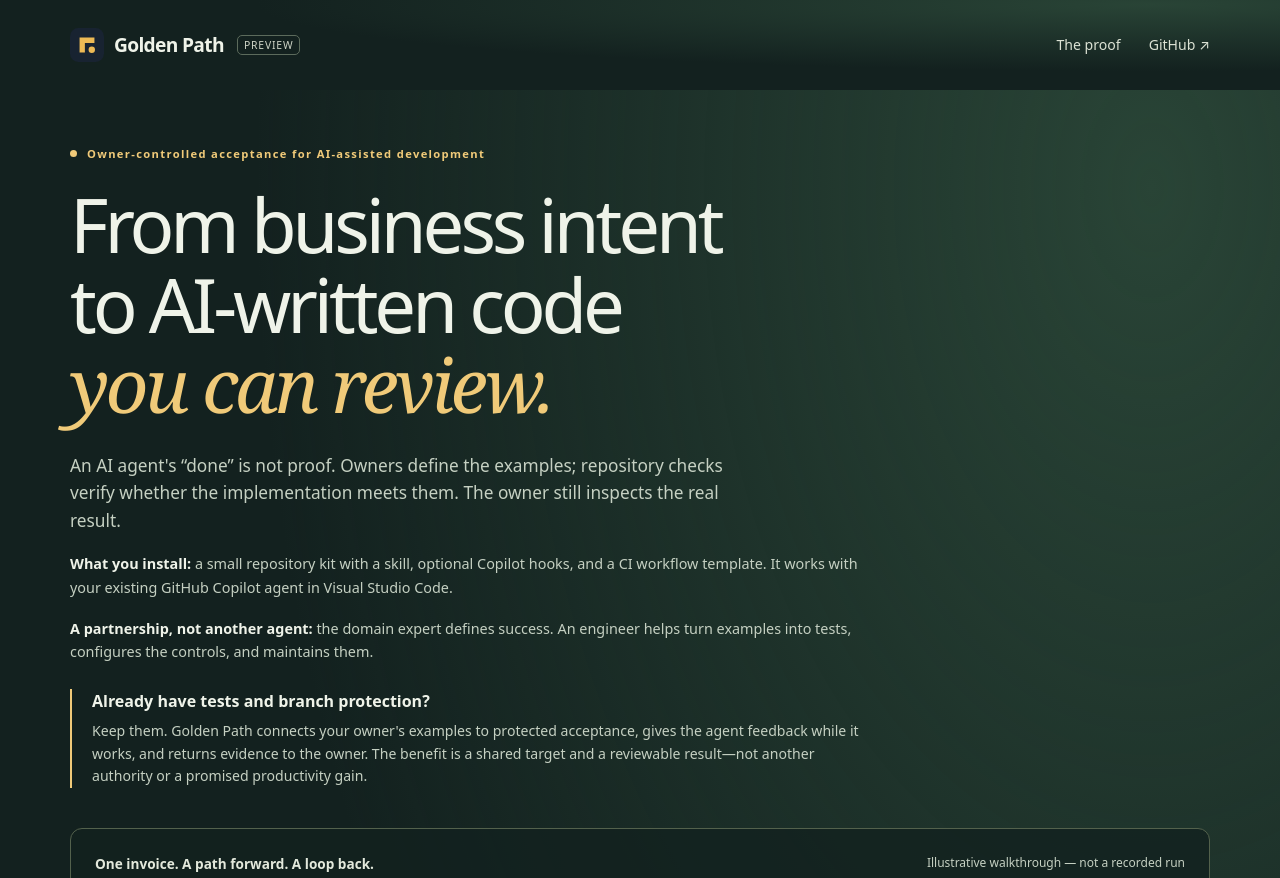
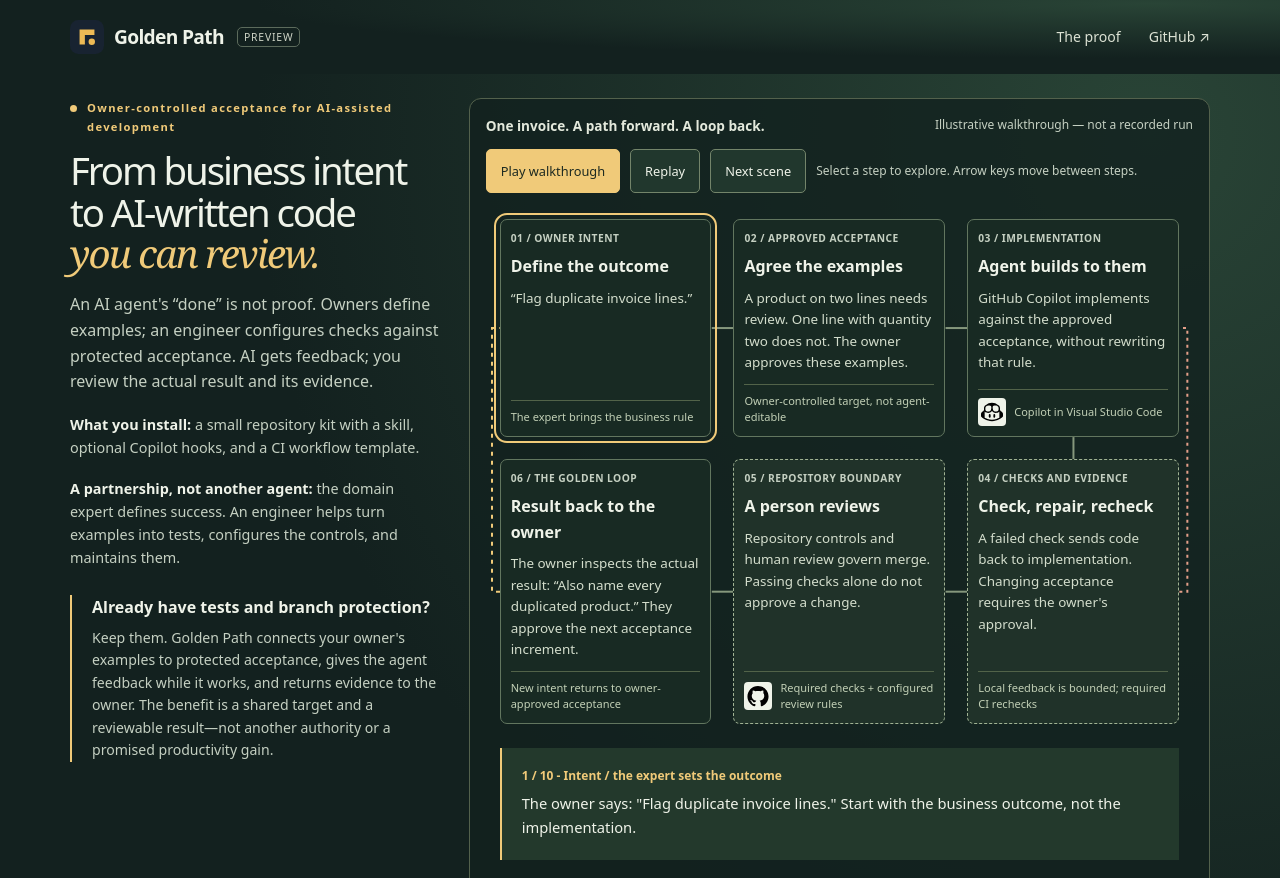
Before and after one commit to krnese/golden-path, a website with bundled scripts: page site/index.html in a window 1280 px wide. Shown: the top 878 px of the page. Built offline with nearby package versions, Linux system fonts and the light colour scheme; files whose address does not match are found by name.

Commit message:
Site: fit the AI headline and initial flow on one screen
Reduce the headline size and place the complete invoice diagram beside the introduction on laptop screens. Preserve readable mobile and static layouts, with first-viewport screenshots and measured browser checks.

Co-authored-by: Copilot <223556219+Copilot@users.noreply.github.com>

```diff
--- a/site/index.html
+++ b/site/index.html
@@ -27,12 +27,14 @@
   <main id="main">
     <div class="hero-shell">
       <section class="container hero" aria-labelledby="promise">
-        <p class="eyebrow"><span class="signal" aria-hidden="true"></span>Owner-controlled acceptance for AI-assisted development</p>
-        <h1 id="promise">From business intent<br>to AI-written code<br><em>you can review.</em></h1>
-        <p class="hero-intro">An AI agent's &ldquo;done&rdquo; is not proof. Owners define the examples; repository checks verify whether the implementation meets them. The owner still inspects the real result.</p>
-        <p class="what-you-install"><strong>What you install:</strong> a small repository kit with a skill, optional Copilot hooks, and a CI workflow template. It works with your existing GitHub Copilot agent in Visual Studio Code.</p>
-        <p class="partnership"><strong>A partnership, not another agent:</strong> the domain expert defines success. An engineer helps turn examples into tests, configures the controls, and maintains them.</p>
-        <div class="adoption-note"><h2>Already have tests and branch protection?</h2><p>Keep them. Golden Path connects your owner's examples to protected acceptance, gives the agent feedback while it works, and returns evidence to the owner. The benefit is a shared target and a reviewable result&mdash;not another authority or a promised productivity gain.</p></div>
+        <div class="hero-copy">
+          <p class="eyebrow"><span class="signal" aria-hidden="true"></span>Owner-controlled acceptance for AI-assisted development</p>
+          <h1 id="promise">From business intent<br>to AI-written code<br><em>you can review.</em></h1>
+          <p class="hero-intro">An AI agent's &ldquo;done&rdquo; is not proof. Owners define examples; an engineer configures checks against protected acceptance. AI gets feedback; you review the actual result and its evidence.</p>
+          <p class="what-you-install"><strong>What you install:</strong> a small repository kit with a skill, optional Copilot hooks, and a CI workflow template.</p>
+          <p class="partnership"><strong>A partnership, not another agent:</strong> the domain expert defines success. An engineer helps turn examples into tests, configures the controls, and maintains them.</p>
+          <div class="adoption-note"><h2>Already have tests and branch protection?</h2><p>Keep them. Golden Path connects your owner's examples to protected acceptance, gives the agent feedback while it works, and returns evidence to the owner. The benefit is a shared target and a reviewable result&mdash;not another authority or a promised productivity gain.</p></div>
+        </div>
 
         <figure class="workflow" id="walkthrough" aria-labelledby="workflow-title">
           <figcaption id="workflow-title"><strong>One invoice. A path forward. A loop back.</strong><span class="illustrative-label">Illustrative walkthrough &mdash; not a recorded run</span></figcaption>
@@ -60,7 +62,7 @@
         </figure>
 
         <div class="actions"><a class="button primary" href="#quickstart">Try your first task <span aria-hidden="true">&rarr;</span></a><a class="button secondary" href="https://github.com/krnese/golden-path/blob/{{SOURCE_REF}}/docs/background.md">Read the background <span aria-hidden="true">&nearr;</span></a></div>
-        <p class="hero-footnote">Your existing Copilot agent. Your own tests. Your repository's authority.</p>
+        <p class="hero-footnote">Works with your existing GitHub Copilot agent in Visual Studio Code. Your own tests. Your repository's authority.</p>
       </section>
     </div>
 
--- a/site/styles.css
+++ b/site/styles.css
@@ -10,16 +10,19 @@ img { max-width: 100%; height: auto; }
 figure, p, h1, h2, h3 { margin: 0; }
 .container { width: min(1140px, calc(100% - 64px)); margin-inline: auto; }
 .hero-shell { background: radial-gradient(ellipse at 90% 5%, #294436 0, transparent 55%), #13211f; color: #eff3e9; }
-.header { display: flex; justify-content: space-between; align-items: center; padding-block: 28px; gap: 20px; }
+.header { display: flex; justify-content: space-between; align-items: center; padding-block: 20px; gap: 20px; }
 .brand { display: inline-flex; align-items: center; gap: 10px; font-weight: 700; text-decoration: none; font-size: 1.2rem; letter-spacing: -.035em; }
 .preview { font-size: .65rem; font-weight: 500; letter-spacing: .08em; text-transform: uppercase; color: #d0d6c8; border: 1px solid #5c6b5c; border-radius: 5px; padding: 1px 6px; margin-left: 3px; }
 nav { display: flex; gap: 28px; font-size: .88rem; }
 nav a { text-decoration: none; color: #dce2d4; }
-.hero { padding-block: 54px 64px; }
+.hero { display: flex; flex-direction: column; padding-block: 24px 48px; }
+.hero-copy { display: contents; }
+.hero .partnership, .hero .adoption-note { order: 1; }
+.hero .actions, .hero .hero-footnote { order: 2; }
 .eyebrow { font-size: .7rem; font-weight: 650; letter-spacing: .12em; line-height: 1.7; }
 .hero .eyebrow { color: var(--gold); display: flex; align-items: center; gap: 10px; }
 .signal { width: 7px; height: 7px; background: var(--gold); border-radius: 100%; }
-h1 { font-size: clamp(2.8rem, 5.8vw, 4.8rem); font-weight: 500; line-height: 1.08; letter-spacing: -.055em; margin: 22px 0 26px; }
+h1 { font-size: clamp(1.8rem, 3vw, 2.4rem); font-weight: 500; line-height: 1.08; letter-spacing: -.055em; margin: 14px 0 18px; }
 h1 em { font-family: Georgia, "Times New Roman", serif; font-weight: 400; color: var(--gold); letter-spacing: -.045em; }
 .hero-intro { font-size: 1.08rem; color: #c5d0c2; max-width: 670px; }
 .what-you-install, .partnership { max-width: 790px; font-size: .9rem; color: #c5d0c2; margin-top: 18px; }
@@ -155,6 +158,24 @@ td span { display: block; font-size: .83rem; color: var(--muted); margin-top: 4p
 .skip-link { position: fixed; z-index: 1; top: -100px; left: 20px; padding: 10px 20px; background: var(--gold); color: #13211f; }
 .skip-link:focus { top: 15px; }
 .sr-only { position: absolute; width: 1px; height: 1px; padding: 0; margin: -1px; overflow: hidden; clip: rect(0, 0, 0, 0); white-space: nowrap; border: 0; }
+@media (min-width: 1100px) {
+  .hero { display: grid; grid-template-columns: minmax(0, 1fr) minmax(0, 2fr); column-gap: 28px; align-items: start; }
+  .hero-copy { display: block; }
+  .hero .eyebrow { align-items: baseline; }
+  .hero .signal { flex-shrink: 0; }
+  .hero-intro { font-size: 1rem; }
+  .workflow { margin-top: 0; padding: 16px; }
+  .workflow figcaption { margin-bottom: 12px; }
+  #story-help { flex: 1 1 220px; }
+  .story-stage { padding: 14px; }
+  .steps { gap: 22px; }
+  .steps li { padding: 10px; }
+  .steps h2 { font-size: 1rem; margin: 8px 0; }
+  .steps p { margin-bottom: 10px; }
+  .step-role { padding-top: 8px; }
+  .story-detail { margin-inline: 14px; }
+  .hero .actions, .hero .hero-footnote { grid-column: 1 / -1; }
+}
 @media (max-width: 900px) {
   .footer { flex-wrap: wrap; }
 }
@@ -171,7 +192,7 @@ td span { display: block; font-size: .83rem; color: var(--muted); margin-top: 4p
   .preview { display: none; }
   .brand { font-size: 1.05rem; gap: 7px; }
   .brand img { width: 28px; }
-  .hero { padding-block: 30px 40px; }
+  .hero { padding-block: 20px 40px; }
   .hero-intro { font-size: .92rem; }
   .desktop-break { display: none; }
   .workflow { padding: 16px; margin-top: 28px; }
```
Also changed, not shown: site/tests/site.test.mjs (+8 -0 lines), docs/assets/landing-first-viewport-desktop.png (added), docs/assets/landing-first-viewport-mobile.png (added), docs/assets/landing-loop-desktop.png, docs/assets/landing-loop-mobile.png, site/README.md.
